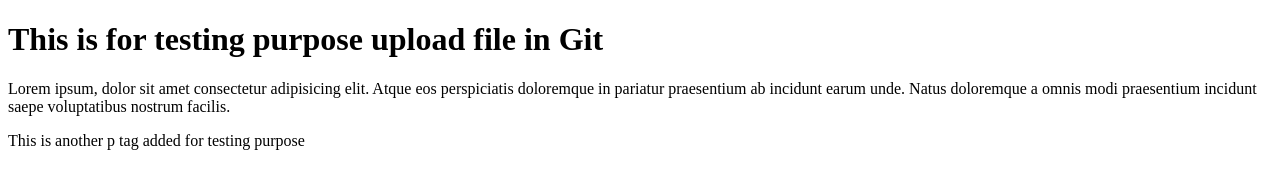
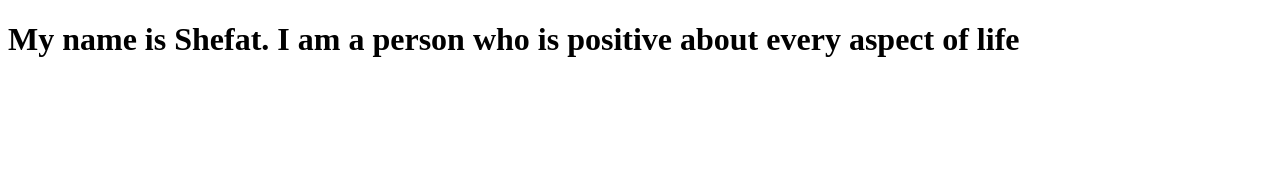
Before and after one commit to Shefat-E-Zannat/test-project, a plain HTML site: page Index.html in a window 1280 px wide. Drawn offline with Linux system fonts and the light colour scheme.

Commit message:
new h1 tag is added

```diff
--- a/Index.html
+++ b/Index.html
@@ -6,8 +6,6 @@
     <title>Document</title>
 </head>
 <body>
-    <h1>This is for testing purpose upload file in Git</h1>
-    <p>Lorem ipsum, dolor sit amet consectetur adipisicing elit. Atque eos perspiciatis doloremque in pariatur praesentium ab incidunt earum unde. Natus doloremque a omnis modi praesentium incidunt saepe voluptatibus nostrum facilis.</p>
-    <p>This is another p tag added for testing purpose </p>
+    <h1>My name is Shefat. I am a person who is positive about every aspect of life</h1>
 </body>
 </html>
```
